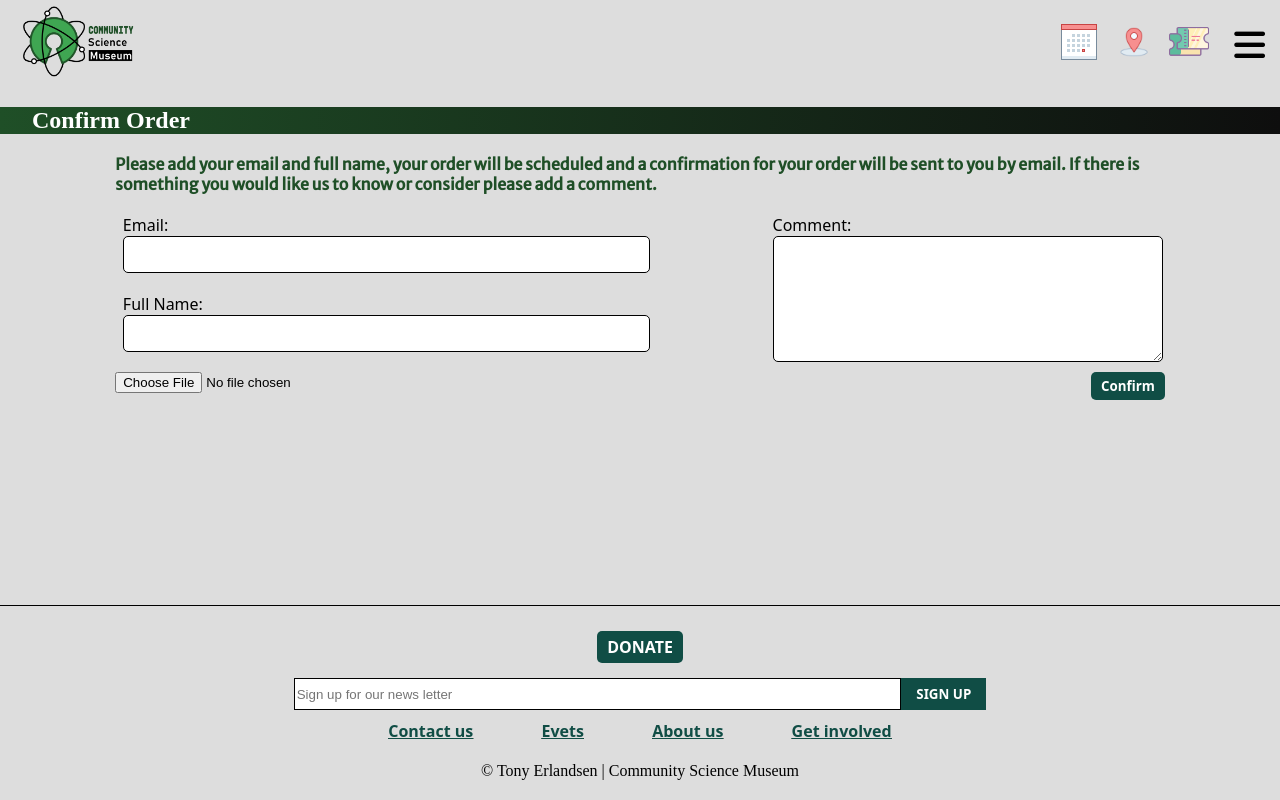
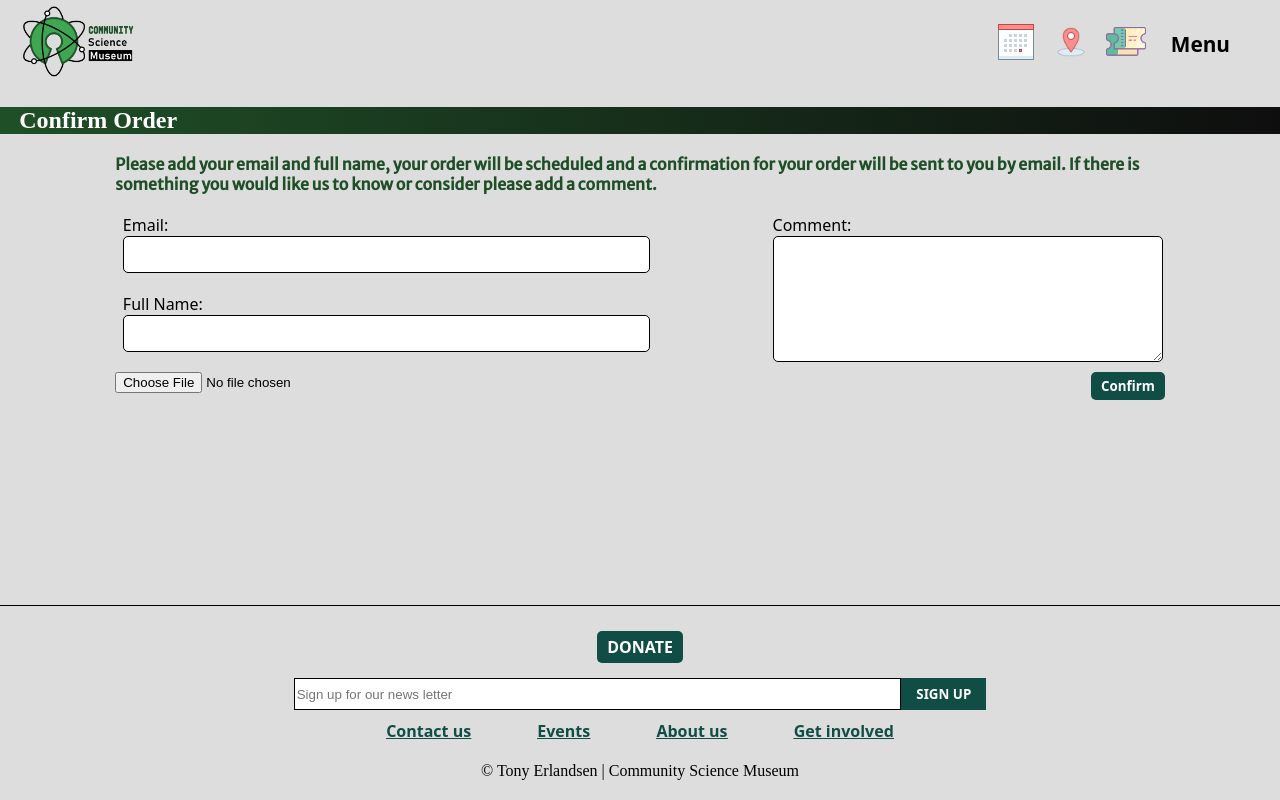
Before and after one commit to Moesera/semester-project, a plain HTML site: page confirm.html in a window 1280 px wide. Drawn offline with Linux system fonts and the light colour scheme; a web font is replaced by a local one.

Commit message:
Small fixes

```diff
--- a/confirm.html
+++ b/confirm.html
@@ -26,7 +26,8 @@
     </div>
   </div>
   <input type="checkbox" id="hamburger-menu">
-    <label for="hamburger-menu" class="hamburger-label" alt="hamburger menu"><i class="fas fa-bars"></i></label>
+    <label for="hamburger-menu" class="hide-desktop hamburger-label" alt="hamburger menu"><i class="fas fa-bars"></i></label>
+    <label for="hamburger-menu" class="hide-mobile menu-label">Menu</label>
     <nav>
       <ul>
         <li><a href="index.html">Homepage</a></li>
@@ -35,7 +36,7 @@
         <li><a href="special-events.html">Special Events & Exhibition</a></li>
         <li><a href="explore.html">Explore</a></li>
         <li><a href="get-involved.html">Get involved</a></li>
-        <li><a href="visit.html">About us</a></li>
+        <li><a href="visit.html#about-us">About us</a></li>
         <li><a href="contact.html"class="current">Contact</a></li>
       </ul>
     </nav>
@@ -85,7 +86,7 @@
       </div>
       <div class="footer-links">
         <a href="contact.html">Contact us</a>
-          <a href="special-events.html">Evets</a>
+          <a href="special-events.html">Events</a>
             <a href="visit.html#about-us">About us</a>
               <a href="get-involved.html">Get involved</a>
           </div>
--- a/css/index.css
+++ b/css/index.css
@@ -92,6 +92,10 @@ p {
 }
 
 @media (min-width: 730px) {
+  .gradient-border h2 {
+    width: 96%;
+  }
+
   .explore-exhibitions {
     flex-direction: row;
   }
--- a/css/styles.css
+++ b/css/styles.css
@@ -311,10 +311,6 @@ p {
 }
 
 @media (min-width: 730px) {
-  .gradient-border h2 {
-    width: 95%;
-  }
-
   .logo {
     width: 140px;
     margin-left: 10%;
@@ -364,6 +360,10 @@ p {
 }
 
 @media (min-width: 1100px) {
+  .gradient-border h2 {
+    width: 97%;
+  }
+
   .text-pos h3 {
     margin: 0 auto;
   }
--- a/css/visit.css
+++ b/css/visit.css
@@ -3,7 +3,7 @@
 .hours-box {
   display: flex;
   align-items: center;
-  width: 92%;
+  width: 90%;
   margin: 0 auto;
 }
 
@@ -29,6 +29,9 @@
 }
 
 @media (min-width: 730px) {
+  .gradient-border h2 {
+    width: 95%;
+  }
   .hours-box {
     width: 95%;
   }
```
Also changed, not shown: contact.html (+4 -3 lines), exhibitions.html (+4 -3 lines), explore.html (+4 -3 lines), get-involved.html (+5 -4 lines), index.html (+2 -2 lines), special-events.html (+4 -3 lines), visit.html (+4 -3 lines), 1 other file.
